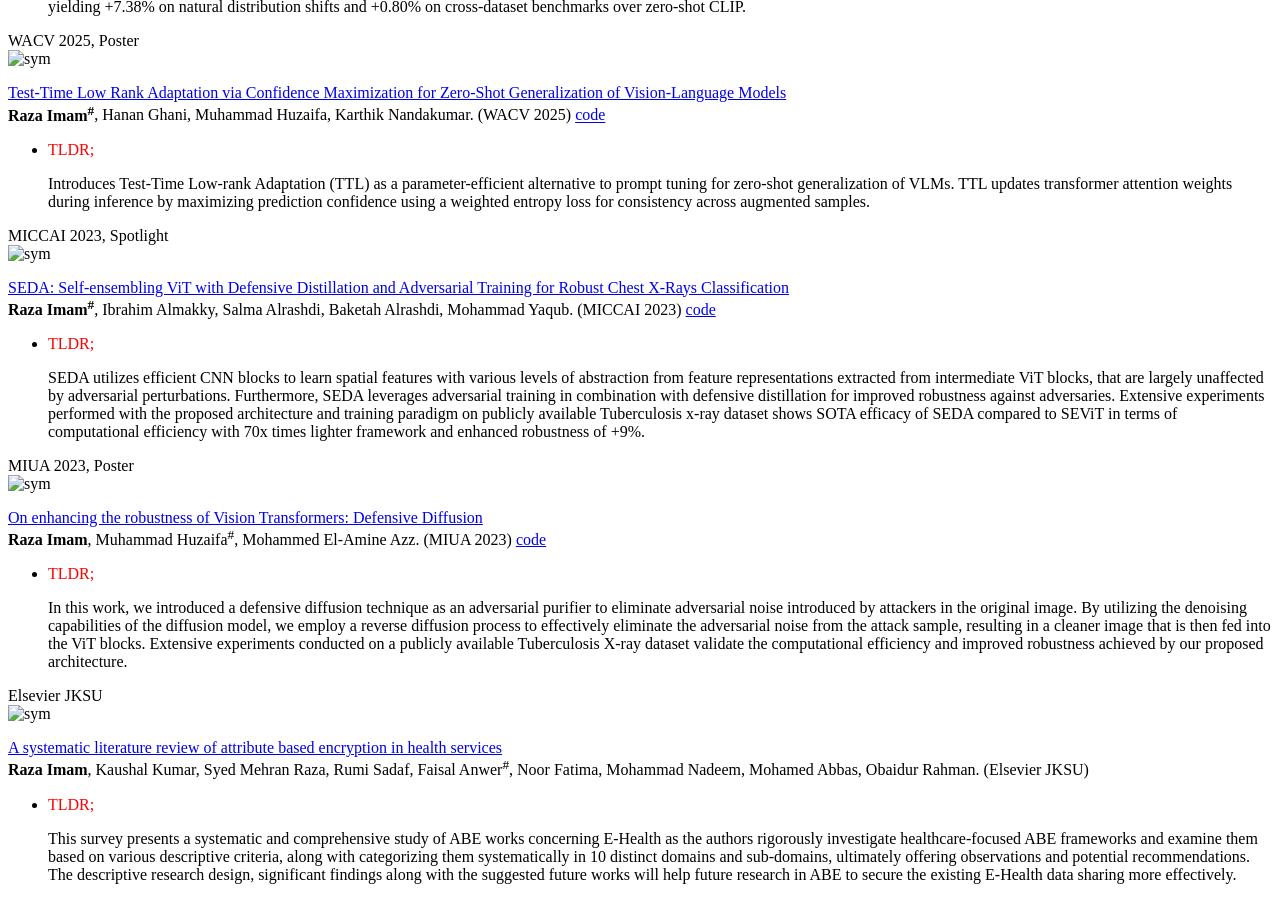
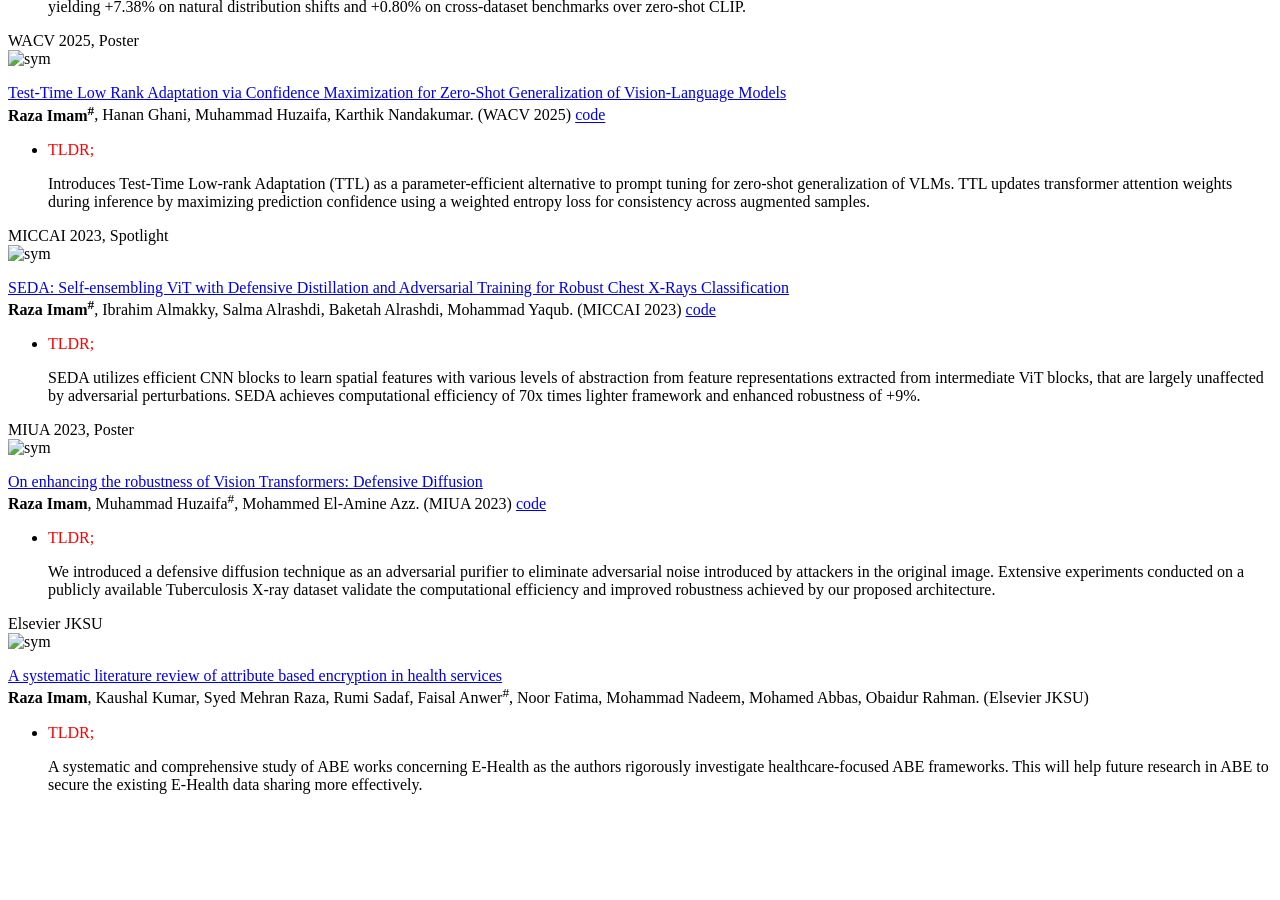
Before and after one commit to Razaimam45/razaimam45.github.io, a Jekyll site: the page built from _pages/includes/pub.md, in a window 1280 px wide and 900 px high, scrolled down 1128 px. Built offline with Jekyll 4.4.1, drawn with Linux system fonts in a browser that asks for light colours; our own code applies the rules of GitHub Pages for plain Markdown files; after the commit the page ends 1938 px from its top, so only the background shows below that.

Commit message:
Update July

```diff
--- a/_config.yml
+++ b/_config.yml
@@ -22,7 +22,7 @@ baidu_site_verification  : ""
 # Site Author
 author:
   name             : "Raza Imam"
-  avatar           : "images/RAZA_dp2.jpeg"
+  avatar           : "images/RAZA_dp3.jpeg"
   bio              : #"ETH Zurich"
   location         : "Abu Dhabi, United Arab Emirates"
   employer         :
--- a/_pages/includes/pub.md
+++ b/_pages/includes/pub.md
@@ -94,7 +94,7 @@ Maryam Nadeem<sup>#</sup>, <b>Raza Imam<sup>*</sup></b>, Rouqaiah Al-Refai<sup>*
 [SEDA: Self-ensembling ViT with Defensive Distillation and Adversarial Training for Robust Chest X-Rays Classification](https://arxiv.org/abs/2308.07874) \\
 <b>Raza Imam<sup>#</sup></b>, Ibrahim Almakky, Salma Alrashdi, Baketah Alrashdi, Mohammad Yaqub. (MICCAI 2023) <a href="https://github.com/Razaimam45/SEDA">code</a>
 
-- <font color="red">TLDR;</font> SEDA utilizes efficient CNN blocks to learn spatial features with various levels of abstraction from feature representations extracted from intermediate ViT blocks, that are largely unaffected by adversarial perturbations. Furthermore, SEDA leverages adversarial training in combination with defensive distillation for improved robustness against adversaries. Extensive experiments performed with the proposed architecture and training paradigm on publicly available Tuberculosis x-ray dataset shows SOTA efficacy of SEDA compared to SEViT in terms of computational efficiency with 70x times lighter framework and enhanced robustness of +9%.
+- <font color="red">TLDR;</font> SEDA utilizes efficient CNN blocks to learn spatial features with various levels of abstraction from feature representations extracted from intermediate ViT blocks, that are largely unaffected by adversarial perturbations. SEDA achieves computational efficiency of 70x times lighter framework and enhanced robustness of +9%.
 
 </div>
 </div>
@@ -106,7 +106,7 @@ Maryam Nadeem<sup>#</sup>, <b>Raza Imam<sup>*</sup></b>, Rouqaiah Al-Refai<sup>*
   <b>Raza Imam</b>, Muhammad Huzaifa<sup>#</sup>, Mohammed El-Amine Azz.
   (MIUA 2023) <a href="https://github.com/Muhammad-Huzaifaa/Defensive_Diffusion">code</a>
 
-- <font color="red">TLDR;</font> In this work, we introduced a defensive diffusion technique as an adversarial purifier to eliminate adversarial noise introduced by attackers in the original image. By utilizing the denoising capabilities of the diffusion model, we employ a reverse diffusion process to effectively eliminate the adversarial noise from the attack sample, resulting in a cleaner image that is then fed into the ViT blocks. Extensive experiments conducted on a publicly available Tuberculosis X-ray dataset validate the computational efficiency and improved robustness achieved by our proposed architecture.
+- <font color="red">TLDR;</font> We introduced a defensive diffusion technique as an adversarial purifier to eliminate adversarial noise introduced by attackers in the original image. Extensive experiments conducted on a publicly available Tuberculosis X-ray dataset validate the computational efficiency and improved robustness achieved by our proposed architecture.
 </div>
 </div>
 
@@ -129,7 +129,7 @@ Maryam Nadeem<sup>#</sup>, <b>Raza Imam<sup>*</sup></b>, Rouqaiah Al-Refai<sup>*
 [A systematic literature review of attribute based encryption in health services](https://www.sciencedirect.com/science/article/pii/S1319157822002269) \\
 <b>Raza Imam</b>, Kaushal Kumar, Syed Mehran Raza, Rumi Sadaf, Faisal Anwer<sup>#</sup>, Noor Fatima, Mohammad Nadeem, Mohamed Abbas, Obaidur Rahman. (Elsevier JKSU)
 
-- <font color="red">TLDR;</font> This survey presents a systematic and comprehensive study of ABE works concerning E-Health as the authors rigorously investigate healthcare-focused ABE frameworks and examine them based on various descriptive criteria, along with categorizing them systematically in 10 distinct domains and sub-domains, ultimately offering observations and potential recommendations. The descriptive research design, significant findings along with the suggested future works will help future research in ABE to secure the existing E-Health data sharing more effectively.
+- <font color="red">TLDR;</font> A systematic and comprehensive study of ABE works concerning E-Health as the authors rigorously investigate healthcare-focused ABE frameworks. This will help future research in ABE to secure the existing E-Health data sharing more effectively.
 </div>
 </div>
 
```
Also changed, not shown: _pages/includes/others.md (+5 -0 lines), images/RAZA_dp3.jpeg (added), images/RAZA_tibbeag.png (added), images/RAZA_tnt.png (added), 1 other file.
